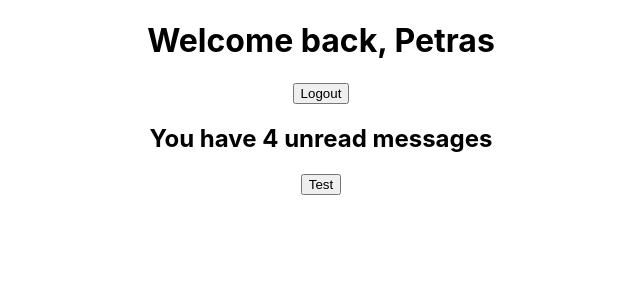
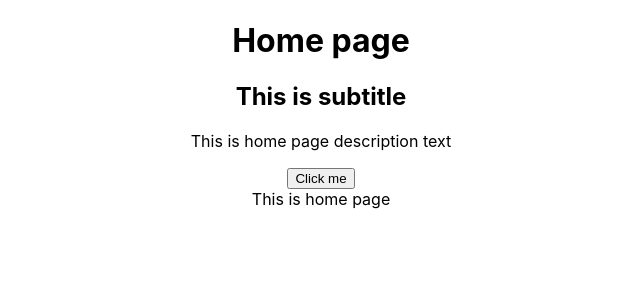
Before and after one commit to gitanart/react-codeacademy, a React (Create React App) app: page / in a window 1280 px wide. Shown: the top 300 px of the page, without its empty margins (319-959 px from the left). Built offline with nearby package versions, Linux system fonts and the light colour scheme.

Commit message:
paskaita #4

```diff
--- a/src/App.js
+++ b/src/App.js
@@ -1,11 +1,18 @@
-import {Greeting} from './Greeting/Greeting';
 import './App.css';
+import { Page } from './Page/Page';
+import { HomePage} from './HomePage/HomePage';
 
 function App() {
 
   return (
     <div className="App">
-      <Greeting isLoggedIn={true} unreadMessages={[1, 1, 1, 1]}/>
+       <Page title="Home page">
+        <h2>This is subtitle</h2>
+        <p>This is home page description text</p>
+        <button>Click me</button>
+        </Page>
+
+        <HomePage />
     </div>
   );
 }
--- a/src/Greeting/Greeting.js
+++ /dev/null
@@ -1,35 +0,0 @@
-import { UserGreeting } from '../UserGreeting/UserGreeting';
-import { GuestGreeting } from '../GuestGreeting/GuestGreeting';
-import { LoginButton } from '../LoginButton/LoginButton';
-import { LogoutButton } from '../LogoutButton/LogoutButton';
-
-
-export const Greeting = ({isLoggedIn, unreadMessages}) => {
-    // if (isLoggedIn) {
-    //     return <UserGreeting/>;
-    // }
-    // return <GuestGreeting/>;
-
-    const handleClick = () => {
-        prompt('Test funkcija');
-    }
-
-    const handleLogout = () => {
-        prompt('You have been logged out!');
-    }
-
-    const handleLogin = () => {
-        prompt('You have successfully logged in!');
-    }
-
-    return (
-        <div>
-            {isLoggedIn ? <UserGreeting name={"Petras"}/> : <GuestGreeting/>}
-            {isLoggedIn ? <LogoutButton onClick={handleLogout}/> : <LoginButton onClick={handleLogin}/>}
-            {unreadMessages.length > 0 && (
-                <h2>You have {unreadMessages.length} unread messages</h2>
-            )}
-            <button onClick={handleClick}>Test</button>
-        </div>
-    )
-};
--- a/src/GuestGreeting/GuestGreeting.js
+++ /dev/null
@@ -1 +0,0 @@
-export const GuestGreeting = () => <h1>Please sign up.</h1>;
--- /dev/null
+++ b/src/HomePage/HomePage.js
@@ -0,0 +1,3 @@
+export const HomePage = () => {
+    return <div>This is home page</div>;
+}
--- a/src/LoginButton/LoginButton.js
+++ /dev/null
@@ -1 +0,0 @@
-export const LoginButton = ({ onClick }) => <button onClick={onClick}>Login</button>;
--- a/src/LogoutButton/LogoutButton.js
+++ /dev/null
@@ -1 +0,0 @@
-export const LogoutButton = ({ onClick }) => <button onClick={onClick}>Logout</button>;
--- /dev/null
+++ b/src/Page/Page.js
@@ -0,0 +1,10 @@
+export const Page = ({title, children}) => {
+    return (
+        <>
+            <h1>{title ? title : 'Default page title'}</h1>
+            <div>
+                {children}
+            </div>
+        </>
+    )
+}
--- a/src/UserGreeting/UserGreeting.js
+++ /dev/null
@@ -1,6 +0,0 @@
-export const UserGreeting = ({name}) => {
-    if (name) {
-        return <h1>Welcome back, {name}</h1>;
-    }
-    return <h1>Welcome back!</h1>;
-};
```
